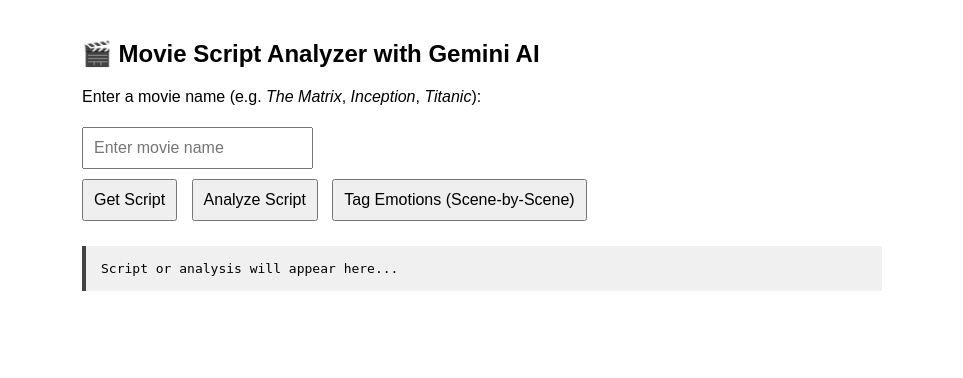
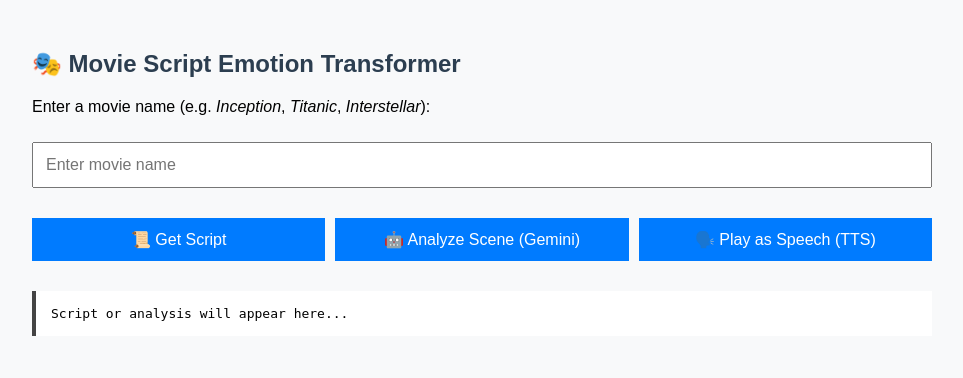
Before and after one commit to mancity142/ksm-Hackathon, a Flask app: template templates/index.html in a window 1280 px wide. Shown: the top 378 px of the page, without its empty margins (158-1121 px from the left). Run offline with Flask 3, Linux system fonts and the light colour scheme; the template is opened without the code that fills it, so the values that code supplies are empty.

Commit message:
Initial commit

```diff
--- a/app.py
+++ b/app.py
@@ -1,100 +1,75 @@
-from flask import Flask, render_template, request, jsonify
-import requests
-from bs4 import BeautifulSoup
+from flask import Flask, request, jsonify, send_file
+from flask_cors import CORS
 import google.generativeai as genai
+from elevenlabs import generate, save, set_api_key
 import os
 
 app = Flask(__name__)
+CORS(app)
 
-# === CONFIGURE GEMINI API ===
-GOOGLE_API_KEY = "AIzaSyDy3Cf96QgeW8eLFumryvR5q4dPzfjG4eY"  # 🔁 Replace with your actual Gemini API key
-genai.configure(api_key=GOOGLE_API_KEY)
+# ===== SET YOUR API KEYS =====
+GEMINI_API_KEY = "AIzaSyAIKCVr85N7ncr7aV2KvfafoJWGfbBo4a8"
+ELEVENLABS_API_KEY = "sk_0139e6138d8d624ccbfb297e0462a5186d60e356b6c37276"
+
+# ===== INIT GEMINI API =====
+genai.configure(api_key=GEMINI_API_KEY)
 model = genai.GenerativeModel(model_name="models/gemini-2.5-pro")
 
-# === ROUTE: Home Page ===
-@app.route("/")
-def home():
-    return render_template("index.html")
+# ===== INIT ELEVENLABS API =====
+set_api_key(ELEVENLABS_API_KEY)
 
-# === ROUTE: Get Movie Script ===
+# ===== MOCK SCRIPT DATABASE =====
+script_db = {
+    "inception": "DOM COBB: What is the most resilient parasite? A bacteria? A virus? An intestinal worm? An idea.",
+    "titanic": "ROSE: I’ll never let go, Jack. I promise.",
+    "the matrix": "MORPHEUS: What if I told you that everything you know is a lie?"
+}
+
+# ===== ROUTES =====
+
 @app.route("/get_script", methods=["POST"])
 def get_script():
     data = request.get_json()
-    movie_name = data.get("movie", "").strip()
-    if not movie_name:
-        return jsonify({"error": "Movie name is required."})
+    movie = data.get("movie", "").lower()
 
-    formatted_name = movie_name.title().replace(" ", "-")
-    url = f"https://imsdb.com/scripts/{formatted_name}.html"
+    if movie in script_db:
+        return jsonify({"script": script_db[movie]})
+    else:
+        return jsonify({"error": "Script not found."}), 404
 
-    try:
-        response = requests.get(url)
-        if response.status_code != 200:
-            return jsonify({"error": "Movie not found on IMSDB."})
-
-        soup = BeautifulSoup(response.text, "html.parser")
-        script_tag = soup.find("td", class_="scrtext")
-        if not script_tag:
-            return jsonify({"error": "Script not found on the page."})
-
-        script = script_tag.get_text(separator="\n", strip=True)
-        return jsonify({"script": script})
-    except Exception as e:
-        return jsonify({"error": f"Failed to fetch script: {str(e)}"})
-
-# === ROUTE: Analyze with Gemini ===
 @app.route("/analyze_script", methods=["POST"])
 def analyze_script():
     data = request.get_json()
-    script = data.get("script", "").strip()
+    script = data.get("script", "")
+
     if not script:
-        return jsonify({"error": "Script is empty."})
+        return jsonify({"error": "Script missing."}), 400
+
+    prompt = f"""Analyze and rewrite this movie scene to reflect a completely different emotional tone.
+Change the mood from sad to happy, adjust dialogues accordingly, and retain core characters.\n\nScene:\n{script}"""
 
     try:
-        prompt = f"Analyze the following movie script and give a short summary, mood, genre, and key characters:\n\n{script[:10000]}"
         response = model.generate_content(prompt)
-        return jsonify({"analysis": response.text})
+        revised_script = response.text.strip()
+        return jsonify({"analysis": revised_script})
     except Exception as e:
-        return jsonify({"error": f"Gemini API Error: {str(e)}"})
+        return jsonify({"error": str(e)}), 500
 
-# === ROUTE: Tag Emotions of Scenes ===
-@app.route("/tag_emotions", methods=["POST"])
-def tag_emotions():
+@app.route("/tts", methods=["POST"])
+def text_to_speech():
     data = request.get_json()
-    scenes = data.get("scenes", [])
+    text = data.get("text", "")
 
-    if not scenes:
-        return jsonify({"error": "No scenes provided for tagging."})
+    if not text:
+        return jsonify({"error": "No text provided for TTS."}), 400
 
-    results = []
+    try:
+        audio = generate(text=text, voice="Rachel", model="eleven_multilingual_v2")
+        output_path = "output.mp3"
+        save(audio, output_path)
+        return send_file(output_path, mimetype="audio/mpeg")
+    except Exception as e:
+        return jsonify({"error": str(e)}), 500
 
-    for i, scene in enumerate(scenes):
-        try:
-            prompt = f"""
-You are an emotion analysis expert using Plutchik’s Wheel of Emotions and Ekman’s Basic Emotions.
-Analyze the following movie scene and provide:
-1. Dominant Emotion(s)
-2. Justification
-3. Characters involved (if identifiable)
-
-Scene {i + 1}:
-\"\"\"
-{scene.strip()[:3000]}
-\"\"\"
-"""
-            response = model.generate_content(prompt)
-            results.append({
-                "scene": scene[:200] + "...",
-                "analysis": response.text
-            })
-        except Exception as e:
-            results.append({
-                "scene": scene[:200] + "...",
-                "analysis": f"Error: {str(e)}"
-            })
-
-    return jsonify({"emotion_results": results})
-
-# === Run the App ===
 if __name__ == "__main__":
     app.run(debug=True)
--- a/templates/index.html
+++ b/templates/index.html
@@ -2,69 +2,92 @@
 <html lang="en">
 <head>
   <meta charset="UTF-8">
-  <title>Movie Script Analyzer</title>
+  <title>🎬 Movie Scene Emotion Transformer</title>
   <style>
     body {
       font-family: Arial, sans-serif;
-      padding: 20px;
-      max-width: 800px;
+      background-color: #f8f9fa;
+      padding: 30px;
+      max-width: 900px;
       margin: auto;
     }
 
+    h2 {
+      color: #2c3e50;
+    }
+
     input, button {
-      padding: 10px;
+      padding: 12px;
       font-size: 16px;
-      margin: 5px 0;
+      margin: 10px 0;
+      width: 100%;
+      box-sizing: border-box;
     }
 
     button {
       cursor: pointer;
-      margin-right: 10px;
+      background-color: #007bff;
+      color: white;
+      border: none;
+      transition: 0.3s;
+    }
+
+    button:hover {
+      background-color: #0056b3;
     }
 
     pre {
-      background: #f0f0f0;
+      background-color: #fff;
       padding: 15px;
+      border-left: 4px solid #444;
       white-space: pre-wrap;
-      border-left: 4px solid #444;
-      margin-top: 20px;
       max-height: 500px;
       overflow-y: auto;
+      margin-top: 20px;
+    }
+
+    .btn-group {
+      display: flex;
+      gap: 10px;
+      margin-top: 10px;
     }
   </style>
 </head>
 <body>
 
-  <h2>🎬 Movie Script Analyzer with Gemini AI</h2>
-  <p>Enter a movie name (e.g. <i>The Matrix</i>, <i>Inception</i>, <i>Titanic</i>):</p>
+  <h2>🎭 Movie Script Emotion Transformer</h2>
+  <p>Enter a movie name (e.g. <i>Inception</i>, <i>Titanic</i>, <i>Interstellar</i>):</p>
 
   <input type="text" id="movieInput" placeholder="Enter movie name">
-  <br>
-  <button onclick="fetchScript()">Get Script</button>
-  <button onclick="analyzeScript()">Analyze Script</button>
-  <button onclick="tagEmotions()">Tag Emotions (Scene-by-Scene)</button>
+  <div class="btn-group">
+    <button onclick="fetchScript()">📜 Get Script</button>
+    <button onclick="analyzeScript()">🤖 Analyze Scene (Gemini)</button>
+    <button onclick="convertToSpeech()">🗣️ Play as Speech (TTS)</button>
+  </div>
 
   <pre id="result">Script or analysis will appear here...</pre>
+
+  <audio id="ttsAudio" controls style="margin-top: 10px; display: none;"></audio>
 
   <script>
     async function fetchScript() {
       const movie = document.getElementById('movieInput').value.trim();
       if (!movie) {
-        document.getElementById('result').innerText = 'Please enter a movie name.';
+        document.getElementById('result').innerText = '❗ Please enter a movie name.';
         return;
       }
 
       document.getElementById('result').innerText = '📥 Fetching script...';
 
       try {
-        const response = await fetch('/get_script', {
+        const response = await fetch('http://127.0.0.1:5000/get_script', {
           method: 'POST',
           headers: { 'Content-Type': 'application/json' },
           body: JSON.stringify({ movie })
         });
 
         const data = await response.json();
-        document.getElementById('result').innerText = data.script || data.error || '❌ Something went wrong.';
+        document.getElementById('result').innerText = data.script || data.error || '❌ Script fetch failed.';
       } catch (error) {
         console.error(error);
         document.getElementById('result').innerText = '❌ Error fetching script.';
@@ -74,63 +97,50 @@
     async function analyzeScript() {
       const script = document.getElementById('result').innerText;
 
-      if (!script || script === '📥 Fetching script...') {
-        alert("Please fetch the script first.");
+      if (!script || script.includes("Fetching")) {
+        alert("Please fetch a script first.");
         return;
       }
 
-      document.getElementById('result').innerText = '🤖 Analyzing script with Gemini...';
+      document.getElementById('result').innerText = '🤖 Analyzing with Gemini...';
 
       try {
-        const response = await fetch('/analyze_script', {
+        const response = await fetch('http://127.0.0.1:5000/analyze_script', {
           method: 'POST',
           headers: { 'Content-Type': 'application/json' },
           body: JSON.stringify({ script })
         });
 
         const data = await response.json();
-        document.getElementById('result').innerText = data.analysis || data.error || '❌ Something went wrong.';
+        document.getElementById('result').innerText = data.analysis || data.error || '❌ Analysis failed.';
       } catch (error) {
         console.error(error);
-        document.getElementById('result').innerText = '❌ Error analyzing script.';
+        document.getElementById('result').innerText = '❌ Error during analysis.';
       }
     }
 
-    async function tagEmotions() {
-      const fullScript = document.getElementById('result').innerText;
-
-      if (!fullScript || fullScript === '📥 Fetching script...') {
-        alert("Please fetch the script first.");
+    async function convertToSpeech() {
+      const text = document.getElementById('result').innerText;
+      if (!text || text.includes("Fetching")) {
+        alert("Please generate analysis first.");
         return;
       }
 
-      document.getElementById('result').innerText = '🎭 Tagging emotions scene by scene...';
-
-      // Split by "INT." or "EXT." as basic scene markers
-      const sceneRegex = /(?:INT\.|EXT\.)[\s\S]*?(?=(?:INT\.|EXT\.)|$)/gi;
-      const scenes = fullScript.match(sceneRegex) || [fullScript];
-
       try {
-        const response = await fetch('/tag_emotions', {
+        const response = await fetch('http://127.0.0.1:5000/text_to_speech', {
           method: 'POST',
           headers: { 'Content-Type': 'application/json' },
-          body: JSON.stringify({ scenes })
+          body: JSON.stringify({ text })
         });
 
-        const data = await response.json();
-
-        if (data.emotion_results) {
-          let output = "🎭 Emotion Tags per Scene:\n\n";
-          data.emotion_results.forEach((res, index) => {
-            output += `Scene ${index + 1}:\n${res.analysis}\n\n`;
-          });
-          document.getElementById('result').innerText = output;
-        } else {
-          document.getElementById('result').innerText = data.error || '❌ Emotion tagging failed.';
-        }
-      } catch (error) {
-        console.error(error);
-        document.getElementById('result').innerText = '❌ Error tagging emotions.';
+        const blob = await response.blob();
+        const audio = document.getElementById('ttsAudio');
+        audio.src = URL.createObjectURL(blob);
+        audio.style.display = 'block';
+        audio.play();
+      } catch (err) {
+        alert("❌ Failed to generate speech.");
+        console.error(err);
       }
     }
   </script>
```
Also changed, not shown: templates/static/output.mp3.py (added, +12 -0 lines), test_tts.py (added).
